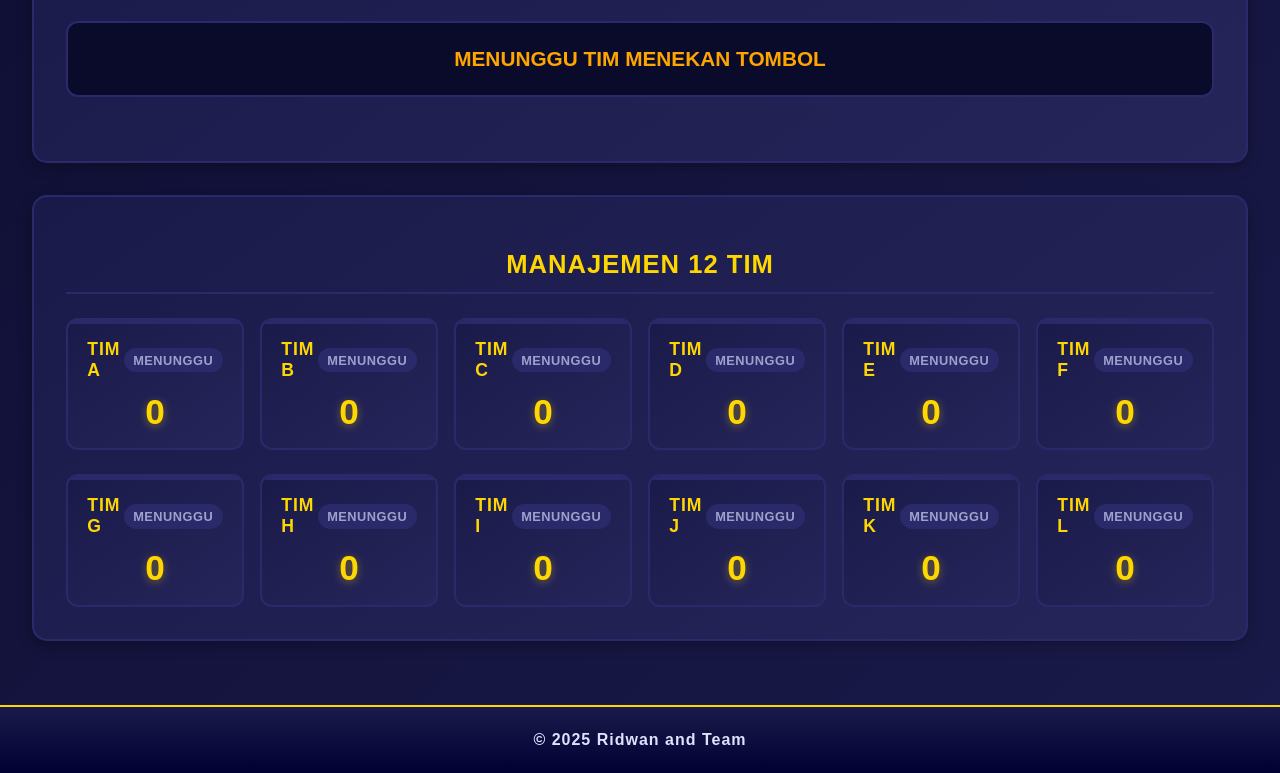
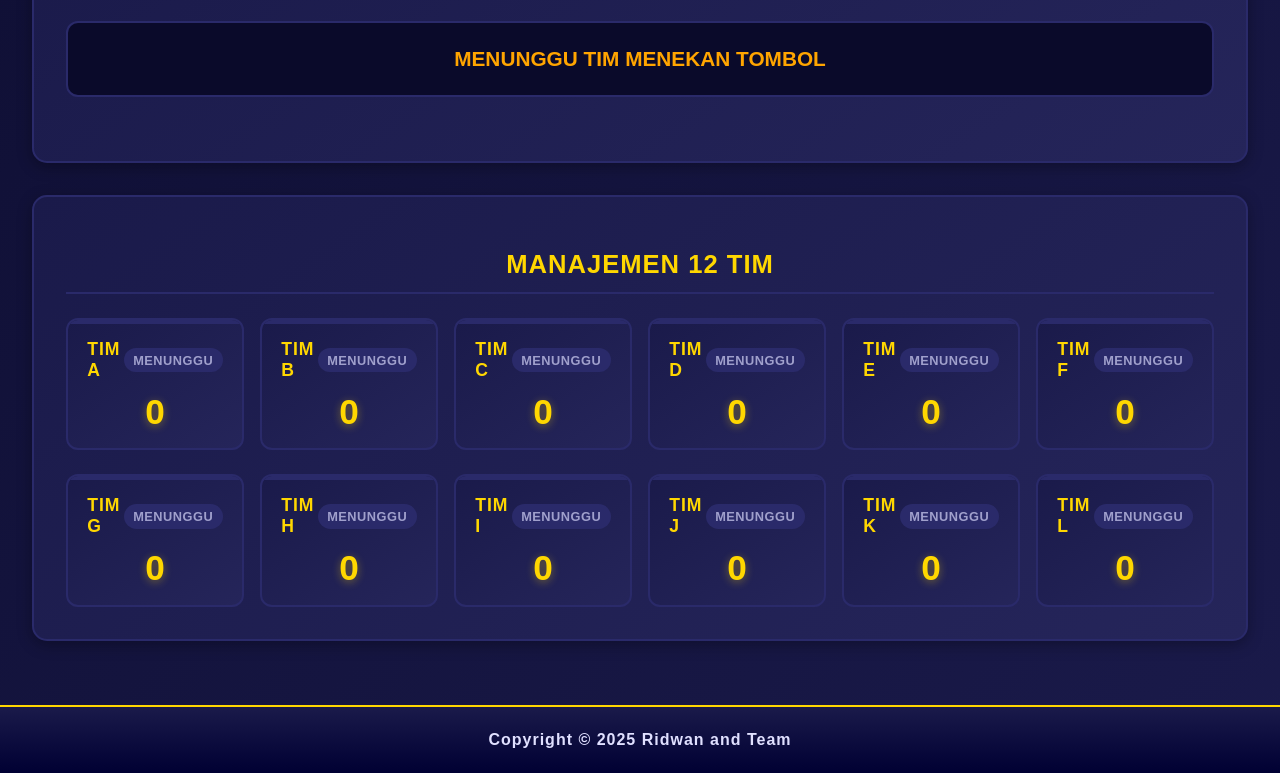
Before and after one commit to AhmadIqbal1234/Web-scoring-board, a website: page public/admin.html in a window 1280 px wide. Shown: the part 1275-2048 px from the top of the page. Drawn offline with nearby package versions, Linux system fonts and the light colour scheme; no server answers.

Commit message:
update html

```diff
--- a/public/admin.html
+++ b/public/admin.html
@@ -152,7 +152,7 @@
   <script src="js/admin.js"></script>
 
   <footer>
-    <h5>© 2025 Ridwan and Team</h5>
+    <h5>Copyright © 2025 Ridwan and Team</h5>
   </footer>
 </body>
 </html>
```
Also changed, not shown: public/index.html (+1 -1 lines).
